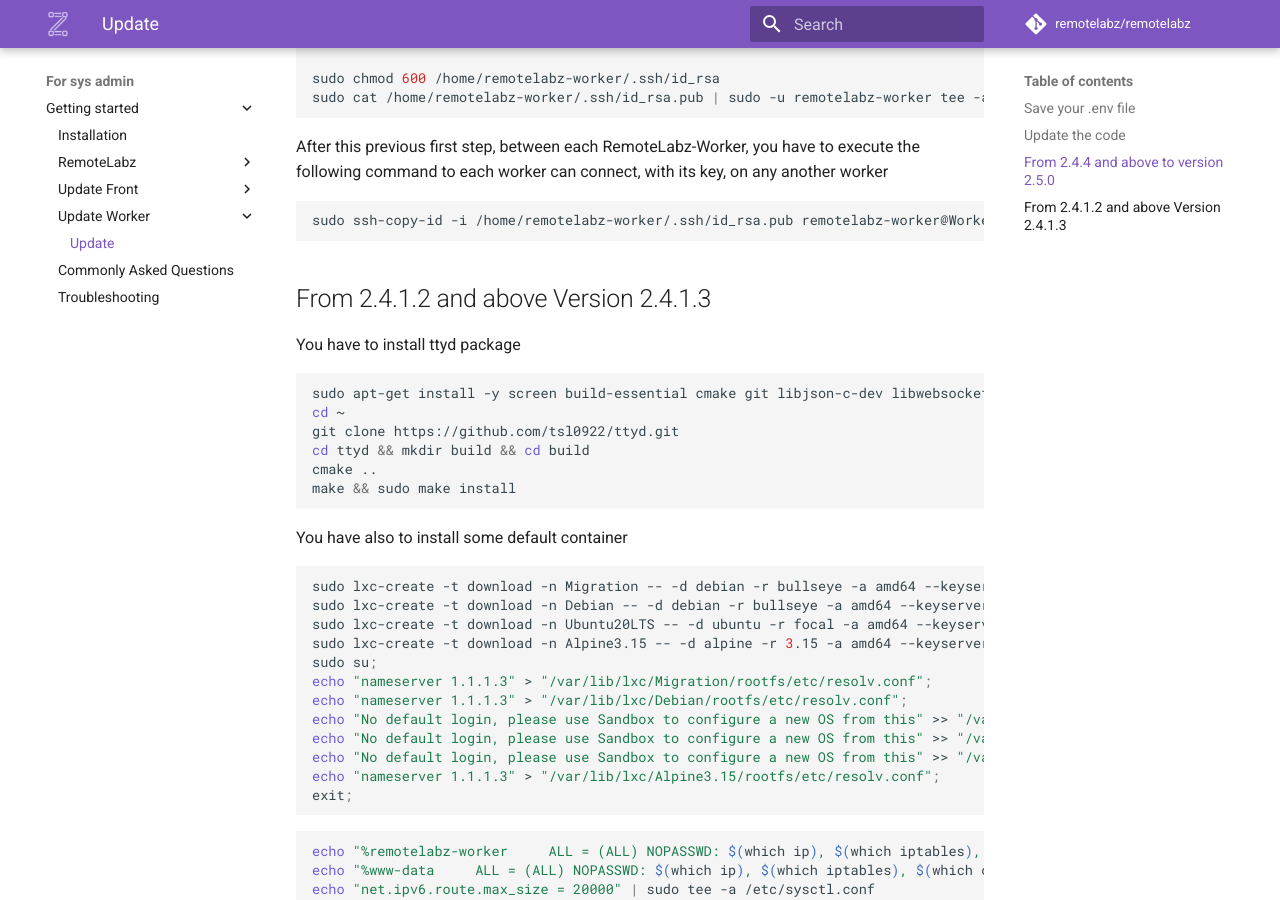
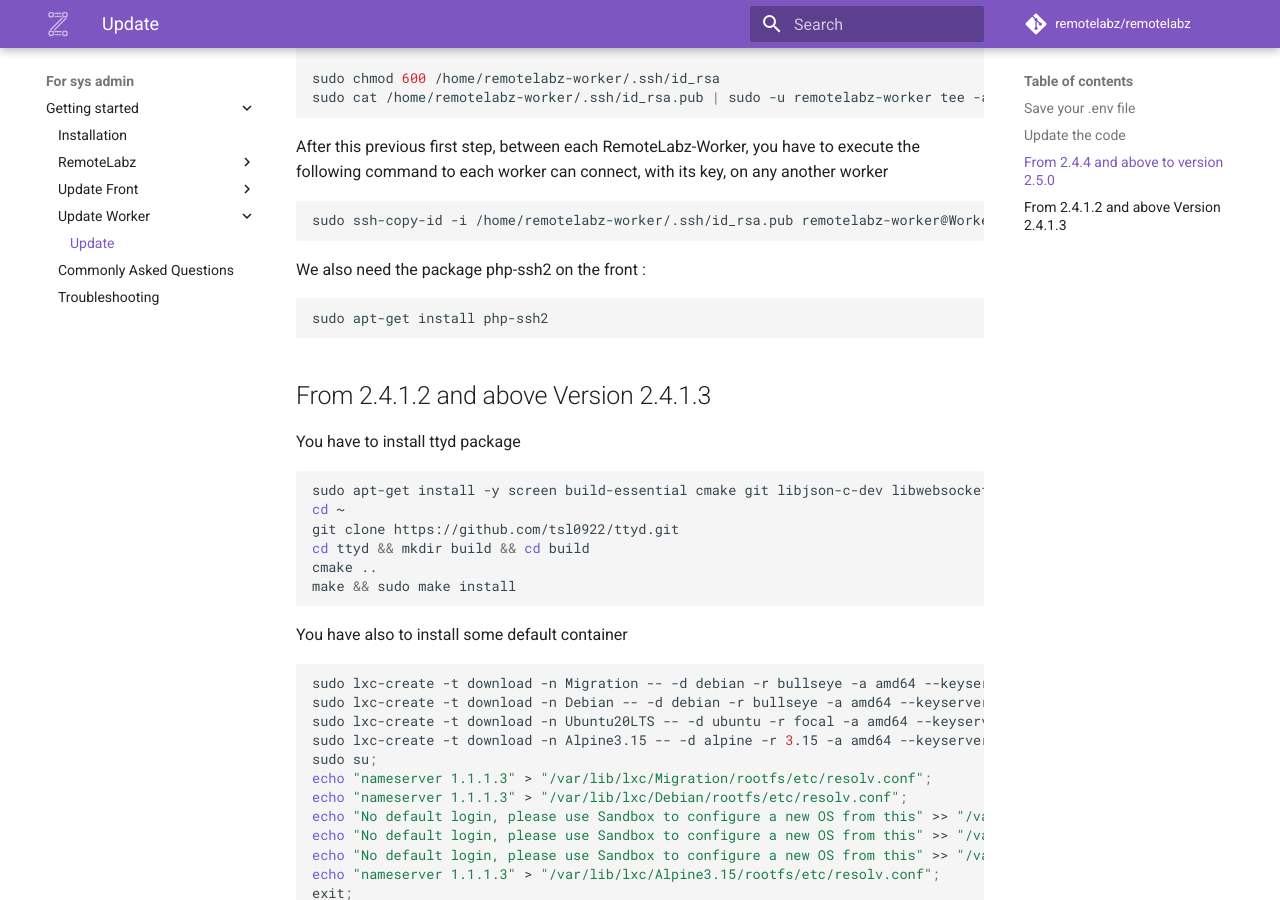
Before and after one commit to remotelabz/remotelabz-docs, an MkDocs documentation site: the page built from docs/administrators/getting-started/ubuntu-worker-update.md, in a window 1280 px wide and 900 px high, scrolled down 1770 px. Built offline with MkDocs 1.6.1 and Material for MkDocs 9.7.7, drawn with Linux system fonts in a browser that asks for light colours; comment, search, counter and statistics services are not loaded.

Commit message:
Add php-ssh2

````diff
--- a/docs/administrators/getting-started/ubuntu-worker-update.md
+++ b/docs/administrators/getting-started/ubuntu-worker-update.md
@@ -81,6 +81,11 @@ After this previous first step, between each RemoteLabz-Worker, you have to exec
 sudo ssh-copy-id -i /home/remotelabz-worker/.ssh/id_rsa.pub remotelabz-worker@Worker_X-IP
 ```
 
+We also need the package php-ssh2 on the front :
+```bash
+sudo apt-get install php-ssh2
+```
+
 ## From 2.4.1.2 and above Version 2.4.1.3
 
 You have to install ttyd package
````
